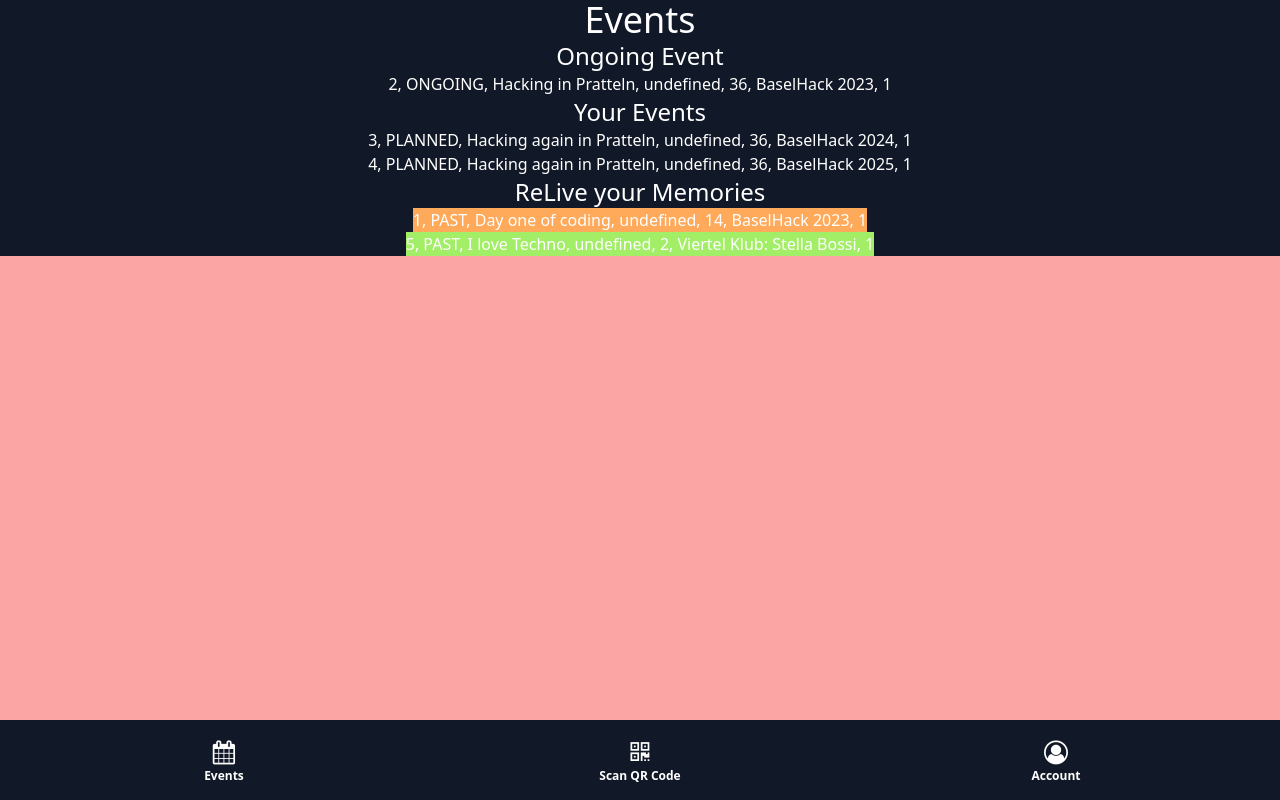
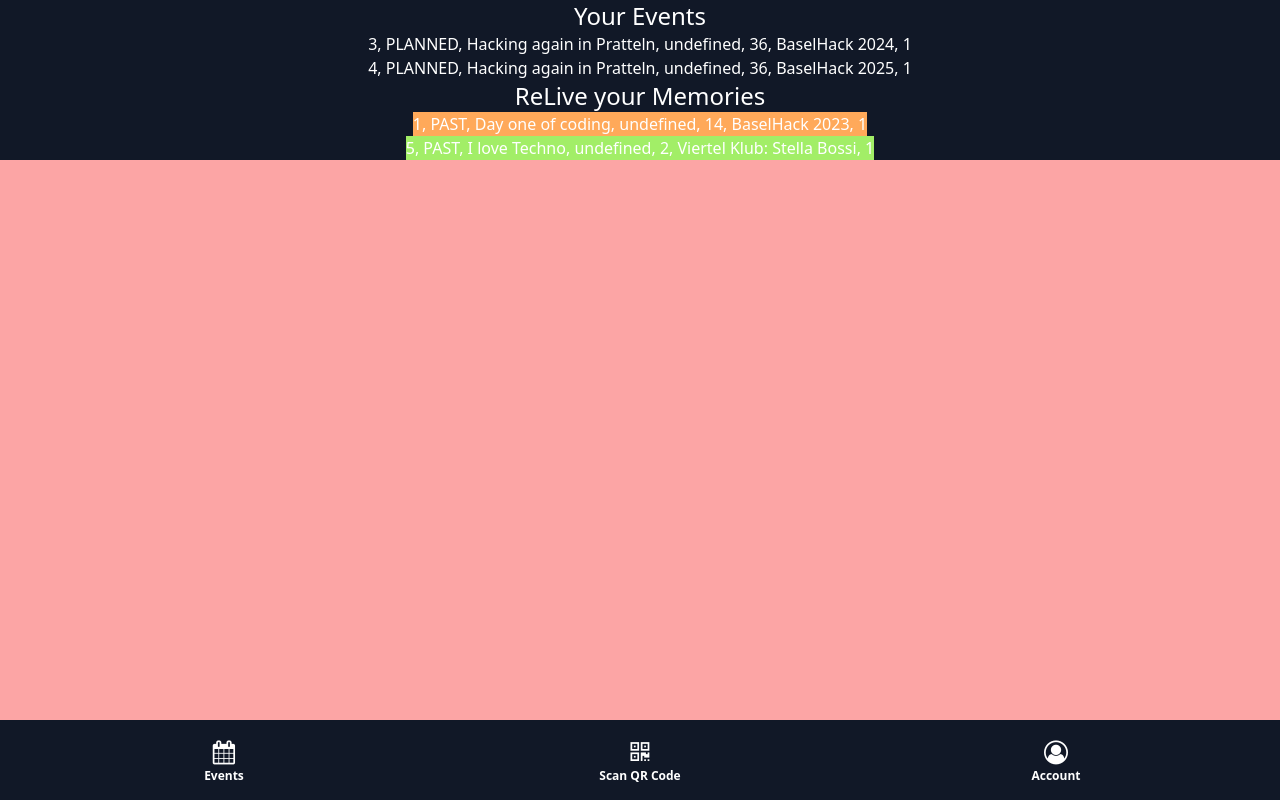
Before and after one commit to relievers/relive, a SvelteKit app in the folder frontend/: page /events in a window 1280 px wide. Built offline with nearby package versions, Linux system fonts and the light colour scheme.

Commit message:
remove ongoing events section due to change in useabiliy

```diff
--- a/frontend/src/routes/events/+page.svelte
+++ b/frontend/src/routes/events/+page.svelte
@@ -26,19 +26,6 @@
 
 <div class="flex-grow w-full bg-red-300">
     <div class="bg-gray-900 flex flex-col justify-center items-center">
-        <h1 class="text-white text-4xl">Events</h1>
-        <h2 class="text-white text-2xl"> Ongoing Event</h2>
-        {#each events as event}
-            {#if event.state === 'ONGOING'}
-                <div>
-                    <span class="text-white">
-                        {event.id}, {event.state}, {event.description}, {event.startDateType}, {event.duration}, {event.displayName}, {event.ownerId}
-                    </span>
-                </div>
-            {/if}
-        {/each}
-    </div>
-    <div class="bg-gray-900 flex flex-col justify-center items-center">
         <h2 class="text-white text-2xl">Your Events</h2>
         {#each events as event}
             {#if event.state === 'PLANNED' && event.ownerId === 1} <!--TODO: OwnerID-->
```
